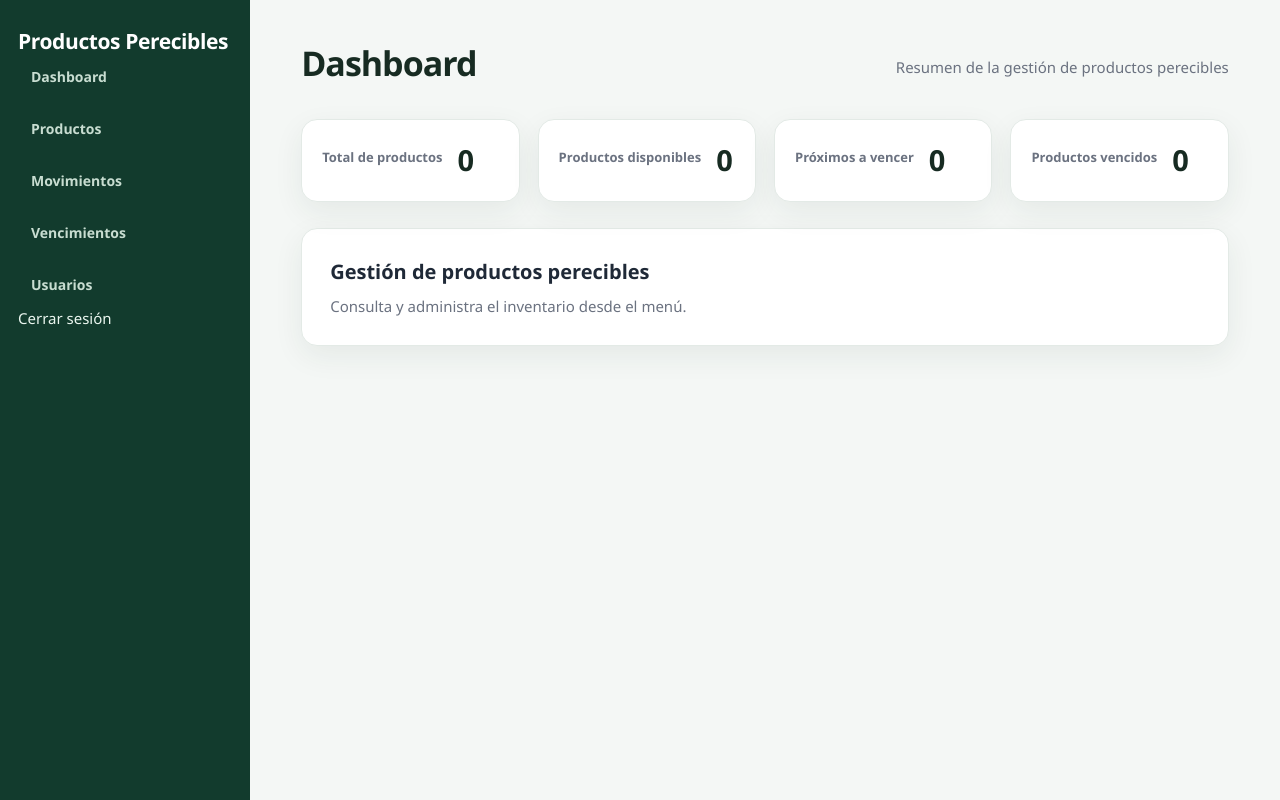
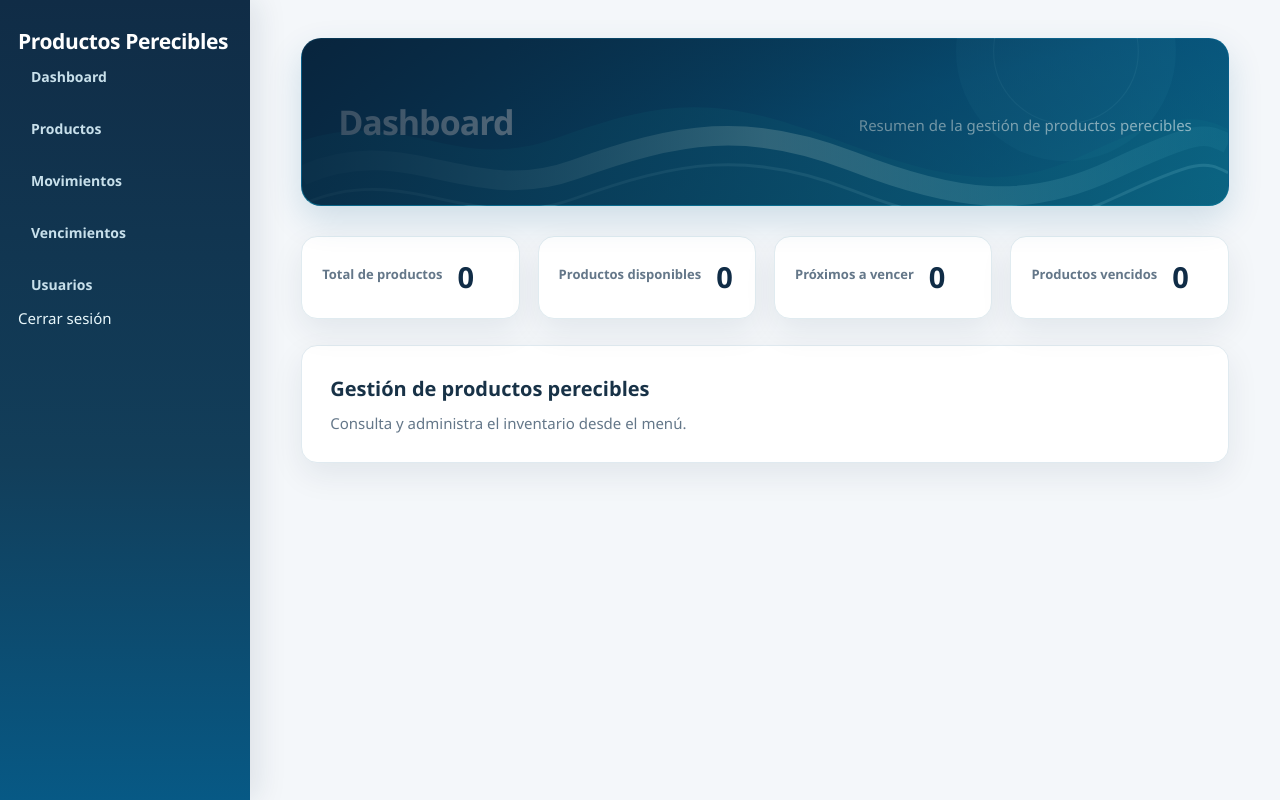
Before and after one commit to gerardohuarcaya/ProductosPerecibles-java, a Java web app: page / in a window 1280 px wide. Run offline with Tomcat 11, a stand-in JSP engine, Linux system fonts and the light colour scheme.

Commit message:
Aplicar identidad visual oceánica y mejorar estilos generales

```diff
--- a/src/main/webapp/css/estilos.css
+++ b/src/main/webapp/css/estilos.css
@@ -519,3 +519,72 @@ textarea:focus {
         grid-template-columns: 1fr;
     }
 }
+
+
+/* =========================================================
+   IDENTIDAD VISUAL OCEÁNICA
+   Capa de diseño: conserva las clases y funciones existentes.
+   ========================================================= */
+:root {
+    --color-primario: #087e9b;
+    --color-primario-oscuro: #075985;
+    --color-primario-claro: #ddf4f5;
+    --color-fondo: #f4f7fa;
+    --color-superficie: #ffffff;
+    --color-texto: #183247;
+    --color-texto-suave: #647789;
+    --color-borde: #dce7ed;
+    --sombra: 0 12px 32px rgba(16, 44, 70, .08);
+}
+body { background: var(--color-fondo); color: var(--color-texto); }
+.menu-lateral {
+    background: linear-gradient(180deg, #102c46 0%, #123e5a 58%, #075985 100%);
+    color: #e8f7fb; box-shadow: 8px 0 28px rgba(16, 44, 70, .10);
+}
+.logo-marca { display:flex; align-items:center; gap:12px; padding:0 8px 26px; }
+.logo-marca img { width:48px; height:48px; flex:0 0 48px; }
+.logo-marca strong { display:block; color:#fff; font-size:16px; line-height:1.2; }
+.logo-marca span { display:block; margin-top:4px; color:#b9dce8; font-size:11px; }
+.menu-lateral nav a { color:#c8e0eb; }
+.menu-lateral nav a:hover, .menu-lateral nav a.activo { color:#fff; background:rgba(125,211,232,.18); }
+.menu-lateral .cerrar-sesion { color:#ffd8d5; }
+.menu-lateral .cerrar-sesion:hover { background:rgba(248,113,113,.18); }
+.encabezado {
+    position:relative; overflow:hidden; min-height:168px; padding:32px 36px;
+    margin:0 0 30px; color:#fff;
+    background:#075985 url("../img/banner-oceano.svg") center 48% / cover no-repeat;
+    border:1px solid rgba(8,126,155,.12); border-radius:20px;
+    box-shadow:0 14px 34px rgba(7,89,133,.16);
+}
+.encabezado::before { content:""; position:absolute; inset:0; background:linear-gradient(90deg,rgba(8,35,59,.82),rgba(8,75,105,.34)); }
+.encabezado-texto { position:relative; z-index:1; }
+.encabezado h1 { color:#fff; font-size:clamp(26px,3vw,34px); }
+.encabezado p, .encabezado-texto p { color:#d9f3f7; }
+.tarjeta { border-color:#e0ebf0; }
+.tarjeta-icono { color:#087e9b; background:#ddf4f5; }
+.tarjeta h2 { color:#102c46; }
+.panel-vacio, .panel, .contenido-panel { border-color:#e0eaf0; box-shadow:var(--sombra); }
+th { color:#31566d; background:#edf5f8; }
+tbody tr:hover { background:#f1f9fb; }
+.campo input:focus, .campo select:focus, .campo textarea:focus,
+input:focus, select:focus, textarea:focus { border-color:#087e9b; box-shadow:0 0 0 3px rgba(8,126,155,.12); }
+.login-container {
+    background:linear-gradient(rgba(8,35,59,.42),rgba(8,35,59,.55)),
+      url("../img/banner-oceano.svg") center / cover fixed, #eaf4f7;
+}
+.login-box { border-color:#dceaf0; }
+.login-marca { display:flex; justify-content:center; margin-bottom:18px; }
+.login-marca img { width:72px; height:72px; }
+.login-box h1 { color:#102c46; margin-bottom:22px; }
+.login-box button, button[type="submit"], .boton, .btn { background:#087e9b; border-color:#087e9b; }
+.login-box button:hover, button[type="submit"]:hover, .boton:hover, .btn:hover { background:#075985; border-color:#075985; }
+.pie-pagina { margin-top:34px; padding:26px 24px; color:#d5e9f0; text-align:left; background:#102c46; border-radius:16px 16px 0 0; }
+.pie-contenido { display:flex; align-items:center; justify-content:space-between; flex-wrap:wrap; gap:18px; max-width:1200px; margin:0 auto; }
+.pie-marca { display:flex; align-items:center; gap:12px; }
+.pie-marca img { width:42px; height:42px; }
+.pie-marca strong { display:block; color:#fff; }
+.pie-marca span, .pie-derechos { color:#b9d3df; font-size:12px; }
+@media (max-width:760px) {
+    .encabezado { min-height:142px; padding:25px 22px; }
+    .pie-contenido { align-items:flex-start; flex-direction:column; }
+}
```
